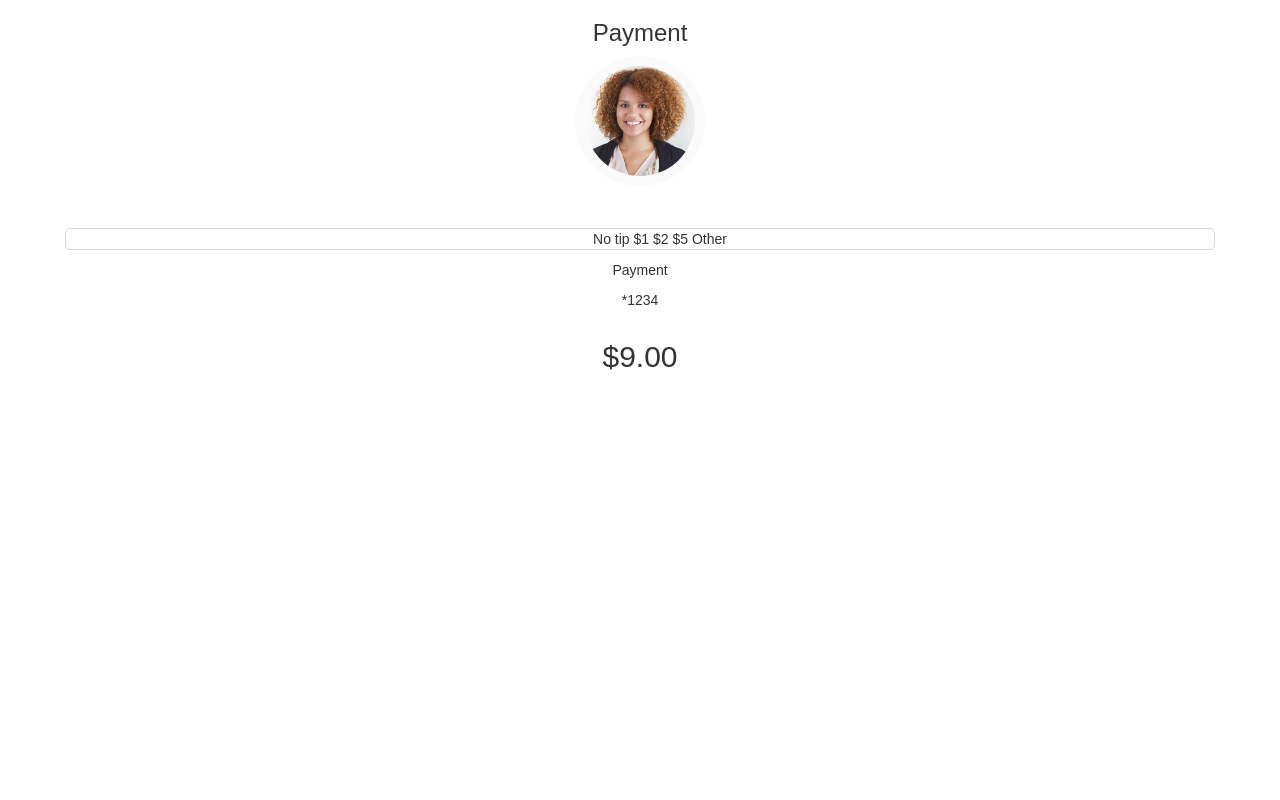
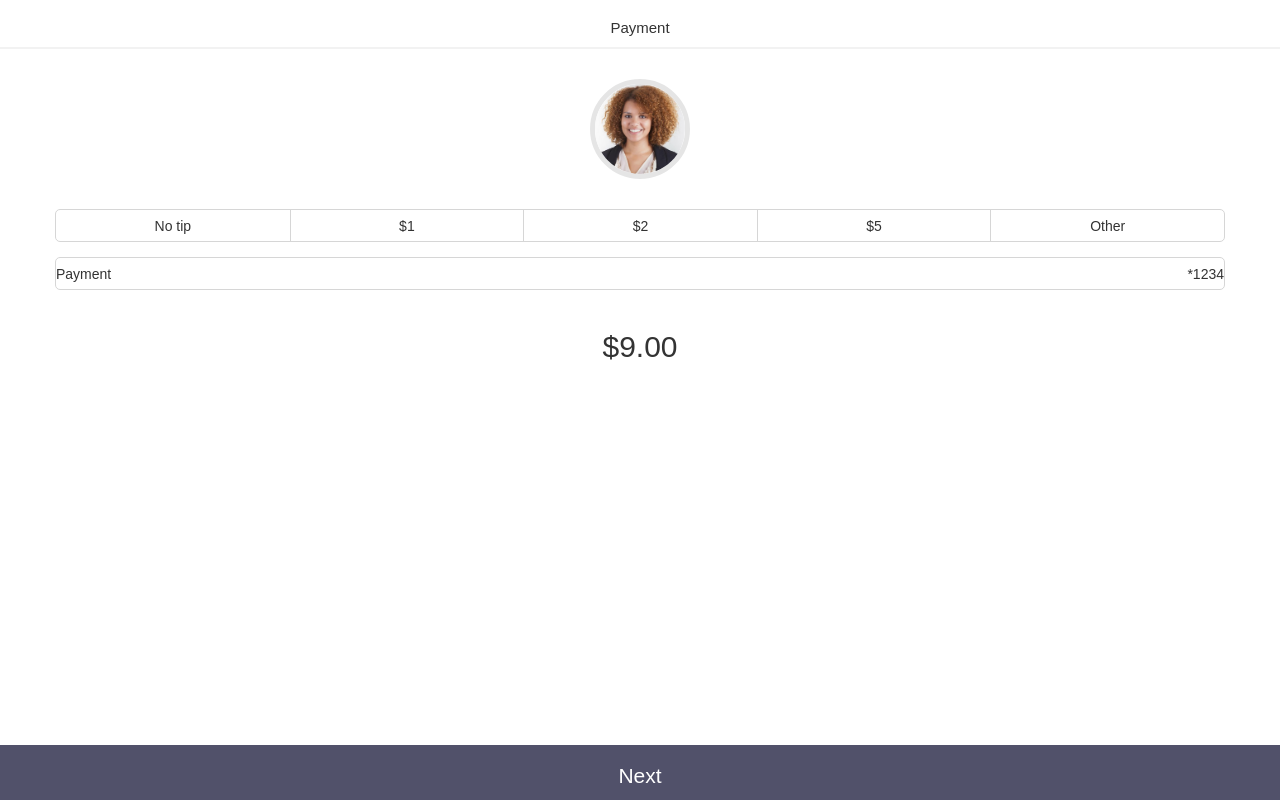
Before and after one commit to MaryoryChavez/lyft.jquery, a plain HTML site: page conductor.html in a window 1280 px wide. Drawn offline with Linux system fonts and the light colour scheme; a web font is replaced by a local one.

Commit message:
arreglando diseño conductor

```diff
--- a/CSS/conductor.css
+++ b/CSS/conductor.css
@@ -1,53 +1,119 @@
-html{
+html {
     background-color: #fff;
 }
-body *{
+
+body * {
     font-family: 'Khula', sans-serif;
 }
 
+
 /*------------------->> HEADER <<-------------------*/
 
+header {
+    border-bottom: 2px solid rgba(214, 214, 214, 0.31);
+    margin-bottom: 30px;
+}
+
+header h1 {
+    font-size: 1.5rem;
+}
 
 
 /*------------------->> SECTION INFO <<-------------------*/
 
-#info{
-
+#info {
+    margin-left: 10px;
+    margin-right: 10px;
 }
 
-#foto{
-    border: 10px solid rgba(0, 0, 0, 0.02);
+#foto {
+    border: 5px solid rgba(0, 0, 0, 0.1);
     border-radius: 100%;
-    width: 130px;
-    height: 130px;
+    width: 100px;
+    height: 100px;
     overflow: hidden;
     position: relative;
     margin-left: auto;
     margin-right: auto;
 }
 
-#info img{
+#info img {
     width: 150%;
     position: relative;
-    left: -2.5em;
+    left: -2em;
     |border-radius: 100%;
 }
-#tip{
-    margin-top: 3em;
-    |padding: 10px;
+
+#tip {
+    padding: 0px;
+    margin-top: 30px;
     border: 1px solid #d6d6d6;
     border-radius: 5px;
-    margin-left: 10px;
-    margin-right: 10px;
+    |margin-left: 10px;
+    |margin-right: 10px;
+    font-size: 0;
 }
 
-#tip li{
-    display:inline-block;
-    cursor: pointer;
-    |border-left: 1px solid #d6d6d6;
-    |padding-left: 1em;
-    |padding-right: 1em;
-    |margin: 0px;
+#tip li:nth-child(1) {
+    margin-left: auto;
+    border-left: none;
 }
 
+#tip li {
+    display: inline-block;
+    cursor: pointer;
+    padding-top: 6px;
+    padding-bottom: 5px;
+    border-left: 1px solid #d6d6d6;
+    width: 20%;
+    font-size: 1.4rem;
+}
+
+#tarjeta {
+    margin-top: 5px;
+    padding-top: 6px;
+    padding-bottom: 5px;
+    border: 1px solid #d6d6d6;
+    border-radius: 5px;
+}
+
+#tarjeta p {
+    width: 50%;
+    margin-bottom: 0px;
+    float: left;
+}
+
+#tarjeta p:nth-child(1) {
+    text-align: left;
+}
+
+#tarjeta p:nth-child(2) {
+    text-align: right;
+}
+
+#total {
+    margin-top: 20px;
+}
+
+
 /*------------------->> FOOTER <<-------------------*/
+
+footer {
+    position: absolute;
+    margin-left: auto;
+    margin-right: auto;
+    left: 0;
+    right: 0;
+    text-align: center;
+    bottom: 0;
+}
+
+button {
+    width: 100%;
+    height: 55px;
+    font-size: 1.5em;
+    color: #fff;
+    background-color: #51516a;
+    padding-top: 8px;
+    border: 1px solid #51516a;
+}
--- a/conductor.html
+++ b/conductor.html
@@ -19,7 +19,7 @@
    <header>
        <div class="container">
            <div class="row text-center">
-               <h3>Payment</h3>
+               <h1>Payment</h1>
            </div>
        </div>
    </header>
@@ -37,17 +37,17 @@
                    <li>Other</li>
                </ul>
            </div>
-           <div class="row">
+           <div class="row" id="tarjeta">
                <p>Payment</p>
                <p>*1234</p>
            </div>
-           <div class="row">
+           <div class="row" id="total">
                <h2>$9.00</h2>
            </div>
        </div>
    </section>
    <footer>
-
+       <button>Next</button>
    </footer>
     <script src=""></script>
 </body>
```
